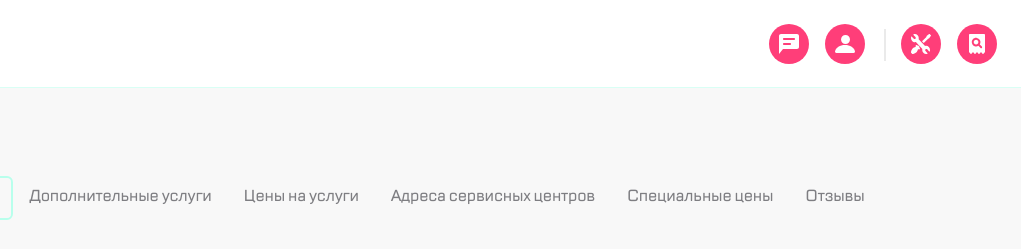
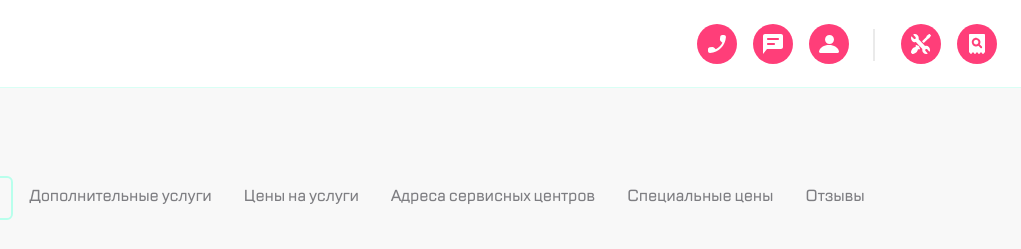
Before and after one commit to arturtkachenko93/cps, a website built with webpack: page source/index.html in a window 1280 px wide. Shown: the top 249 px of the page, 259-1280 px from the left. Built offline with nearby package versions, Linux system fonts and the light colour scheme.

Commit message:
fixed header-buttons

```diff
--- a/source/index.html
+++ b/source/index.html
@@ -96,32 +96,33 @@
         <button class="header__button-search button-round button-round--search">
           <span class="visually-hidden">Поиск по сайту</span>
         </button>
-        <ul class="header__buttons-list">
-          <li class="header__buttons-item">
-            <button class="button-round button-round--phone button-round--hidden" data-modal-path="call">
+        <div class="header__buttons-list header__buttons-list--hidden-mobile">
+          <p class="header__buttons-item">
+            <button class="button-round button-round--phone button-round--hidden-phone" data-modal-path="call">
               <span class="visually-hidden">Заказать обратный звонок</span>
             </button>
-          </li>
-          <li class="header__buttons-item header__buttons-item--hidden">
+          </p>
+          <p class="header__buttons-item header__buttons-item--hidden">
             <button class="button-round button-round--msg" data-modal-path="msg">
               <span class="visually-hidden">Написать сообщение</span>
             </button>
-          </li>
-          <li class="header__buttons-item header__buttons-item--hidden">
+          </p>
+          <p class="header__buttons-item header__buttons-item--hidden">
             <button class="button-round button-round--mail">
               <span class="visually-hidden">Написать сообщение</span>
             </button>
-          </li>
-          <span class="header__body-line"></span>
-          <li class="header__buttons-item header__buttons-item--settings">
+          </p>
+        </div>
+        <div class="header__buttons-list">
+          <p class="header__buttons-item header__buttons-item--settings">
             <span>Оставить заявку</span>
             <button class="header__buttons button-round button-round--settings"></button>
-          </li>
-          <li class="header__buttons-item">
+          </p>
+          <p class="header__buttons-item">
             <span>Статус ремонта</span>
             <button class="button-round button-round--status"></button>
-          </li>
-        </ul>
+          </p>
+        </div>
       </div>
     </header>
     <main class="page__main main">
--- a/source/js/main.js
+++ b/source/js/main.js
@@ -22,7 +22,9 @@ const menuShowDesktop = (e) => {
   if (!headerWrapper.classList.contains('header__wrapper--closed')) {
     headerWrapper.classList.add('header__wrapper--closed');
     overlay.classList.remove('page__background-modal--visible');
-    btnList.classList.remove('header__buttons-list--offset');
+    btnList.forEach((el) => {
+      el.classList.remove('header__buttons-list--offset');
+    })
     btnToogle.classList.remove('header__button-menu--open');
     headerBody.classList.add('header__body--border-bottom');
   }
@@ -36,7 +38,9 @@ const menuClose = () => {
   btnToogle.setAttribute('aria-expanded', !expandedBtn);
   btnToogle.classList.toggle('header__button-menu--open');
   headerWrapper.classList.toggle('header__wrapper--closed');
-  btnList.classList.toggle('header__buttons-list--offset');
+  btnList.forEach((el) => {
+    el.classList.toggle('header__buttons-list--offset');
+  })
   btnSetting.classList.toggle('button-round--search');
   overlay.classList.toggle('page__background-modal--visible');
   page.classList.remove('page__body--lock');
--- a/source/js/variables.js
+++ b/source/js/variables.js
@@ -4,7 +4,7 @@ const headerWrapper = document.querySelector('.header__wrapper')
 const btnSetting = document.querySelector('.button-round--settings');
 const btnToogle = document.querySelector('.header__button-menu');
 const overlay = document.querySelector('.page__background-modal');
-const btnList = document.querySelector('.header__buttons-list');
+const btnList = document.querySelectorAll('.header__buttons-list');
 const headerBody = document.querySelector('.header__body');
 
 const buttonBrands = document.querySelector('.brands__button');
--- a/source/scss/button-round.scss
+++ b/source/scss/button-round.scss
@@ -26,6 +26,18 @@
 
   &--hidden {
     display: none;
+  }
+
+  &--hidden-phone {
+    display: none;
+
+    @media (min-width: $min-tablet-width) {
+      display: inline-flex;
+    }
+
+    @media (min-width: $min-desktop-width) {
+      display: none;
+    }
   }
 
   &--brands {
--- a/source/scss/header.scss
+++ b/source/scss/header.scss
@@ -39,7 +39,7 @@
   }
 
   @media(min-width: $min-tablet-width) {
-    display: flex;
+    grid-template-columns: min-content 1fr min-content min-content;
     padding-left: 24px;
     padding-right: 24px;
 
@@ -50,7 +50,7 @@
 
   @media(min-width: $min-desktop-width) {
     display: grid;
-    grid-template-columns: min-content 2fr 1fr;
+    grid-template-columns: min-content 2.166fr 1fr;
     top: auto;
     left: auto;
     right: auto;
@@ -61,23 +61,6 @@
     &::after {
       display: none;
     }
-  }
-}
-
-
-.header__body-line {
-  position: relative;
-  display: block;
-  content: '';
-  width: 2px;
-  height: 32px;
-  top: 5px;
-  right: 15px;
-  background-color: $line-header;
-  z-index: 1;
-
-  @media(min-width: $min-desktop-width) {
-    display: none;
   }
 }
 
@@ -160,7 +143,6 @@
 }
 
 .header__buttons-list {
-  @include reset;
   display: flex;
   margin-left: auto;
   transition: transform ease 1s;
@@ -170,17 +152,51 @@
     justify-content: flex-end;
   }
 
+  &--hidden-mobile {
+    display: none;
+
+    @media(min-width: $min-tablet-width) {
+      position: relative;
+      display: flex;
+
+      & p:last-child {
+        margin-right: 34px;
+      }
+
+      &::after {
+        position: relative;
+        display: block;
+        content: '';
+        width: 2px;
+        height: 32px;
+        top: 5px;
+        right: 10px;
+        background-color: $line-header;
+        z-index: 1;
+
+        @media(min-width: $min-desktop-width) {
+          display: none;
+        }
+      }
+    }
+
+    @media(min-width: $min-desktop-width) {
+      display: none;
+    }
+  }
+
   &--offset {
-    transform: translate(51%);
+    transform: translate(60%);
     transition: transform ease 0.6s;
 
     @media(min-width: $min-tablet-width) {
-      transform: translate(120%);
+      transform: translate(144%);
     }
   }
 }
 
 .header__buttons-item {
+  @include reset;
   display: inline-flex;
   align-items: center;
   margin-right: 16px;
@@ -209,10 +225,6 @@
   @media(min-width: $min-tablet-width) {
     &--hidden {
       display: inline-flex;
-    }
-
-    &:nth-child(3) {
-      margin-right: 34px;
     }
   }
 
--- a/webpack.config.js
+++ b/webpack.config.js
@@ -17,6 +17,7 @@ const searchingHTML = () => {
 
   return targetFiles;
 }
+
 const HTMLSourceFiles = searchingHTML();
 
 const filename = (ext) => isDev ? `[name].${ext}` : `[name].[contenthash].${ext}`;
```
Also changed, not shown: package.json (+16 -16 lines).
